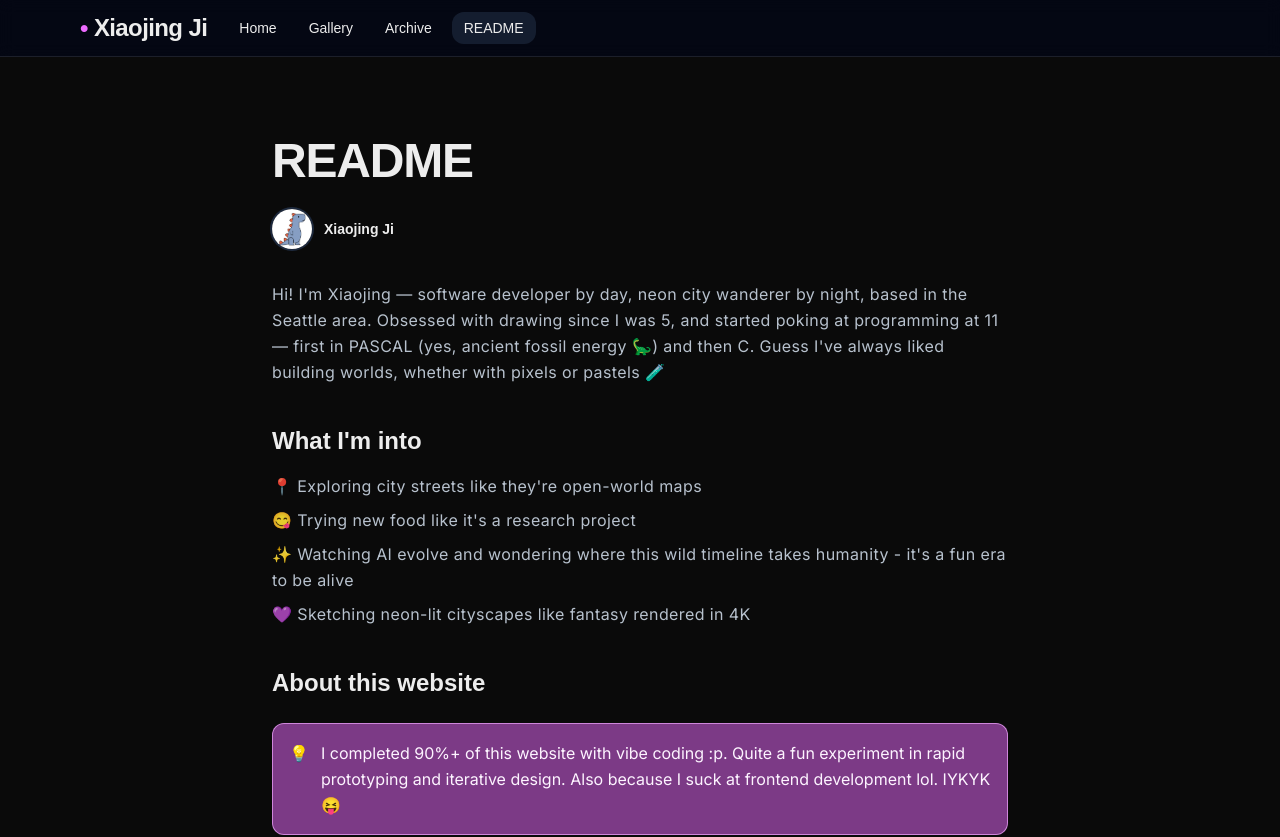
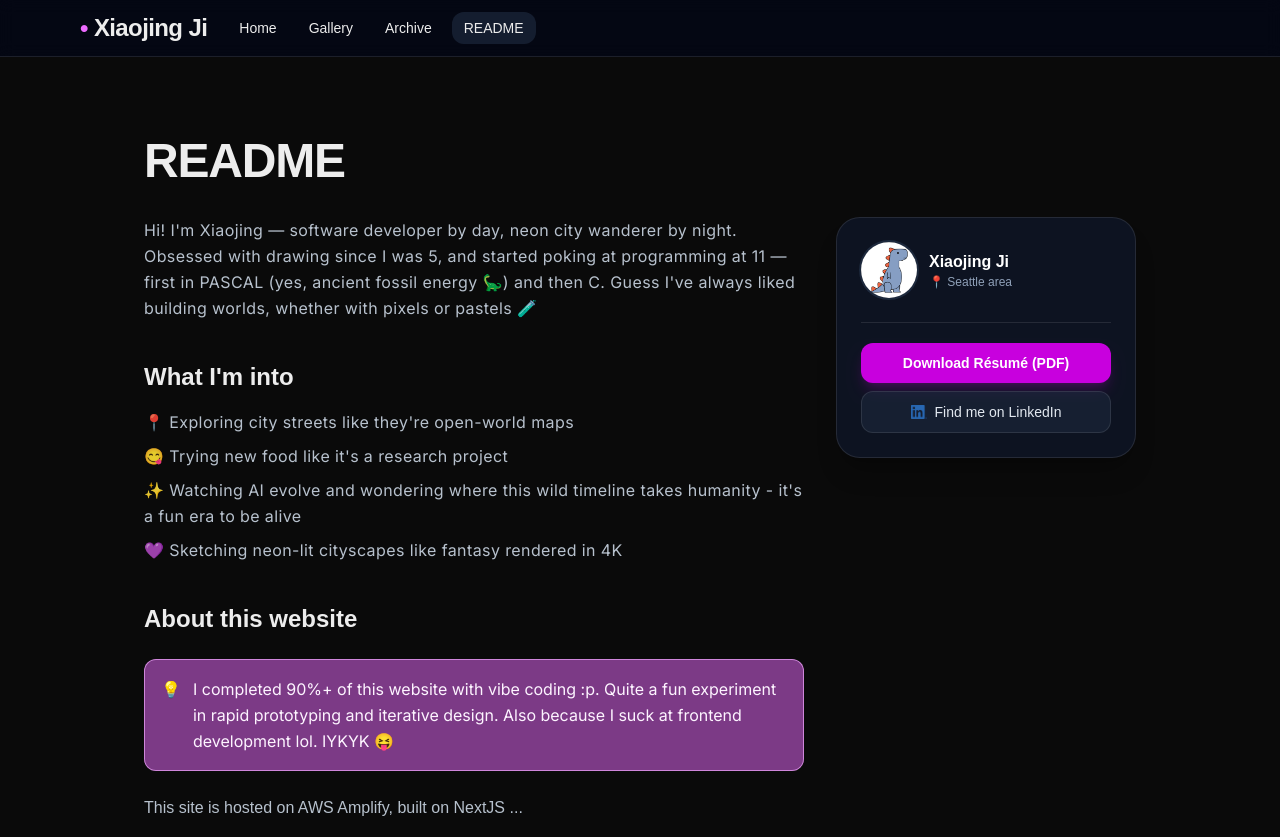
Before and after one commit to XJi/virtualkid, a Next.js app in the folder virtual-kid/: page /about in a window 1280 px wide. Shown: the top 837 px of the page. Built offline with nearby package versions, Linux system fonts and the light colour scheme.

Commit message:
Merge README page update to main brand
Redesign about page with sidebar profile card layout

```diff
--- a/virtual-kid/src/app/about/page.tsx
+++ b/virtual-kid/src/app/about/page.tsx
@@ -17,25 +17,18 @@ function Callout({ children }: { children: React.ReactNode }) {
 
 export default function AboutPage() {
   return (
-    <article className="mx-auto max-w-3xl px-4 py-10">
+    <article className="mx-auto max-w-5xl px-4 py-10">
       {/* Title */}
       <h1 className="text-4xl md:text-5xl font-extrabold tracking-tight">
         README
       </h1>
 
-      {/* Author row */}
-      <div className="mt-6 flex items-center gap-3">
-        <div className="relative h-10 w-10 overflow-hidden rounded-full ring-2 ring-slate-800">
-          <Image src="/avatar.jpg" alt="Xiaojing Ji" fill className="object-cover" />
-        </div>
-        <div className="text-sm">
-          <div className="font-semibold">Xiaojing Ji</div>
-        </div>
-      </div>
-
+      <div className="mt-8 grid gap-8 lg:grid-cols-[1fr_300px]">
+        {/* Main column */}
+        <div className="order-2 lg:order-1">
           {/* Introduction */}
-      <p className={`${inter.className} mt-8 text-slate-300/90 leading-relaxed tracking-wide`}>
-      Hi! I&apos;m Xiaojing — software developer by day, neon city wanderer by night, based in the Seattle area.
+          <p className={`${inter.className} text-slate-300/90 leading-relaxed tracking-wide`}>
+            Hi! I&apos;m Xiaojing — software developer by day, neon city wanderer by night.
             Obsessed with drawing since I was 5, and started poking at programming at 11 — first in PASCAL (yes, ancient fossil energy 🦕) and then C. Guess I&apos;ve always liked building worlds, whether with pixels or pastels 🧪
           </p>
 
@@ -61,35 +54,49 @@ export default function AboutPage() {
                 cursor
             />
           </p>
+        </div>
 
-      <p className={`${inter.className} mt-8 text-slate-300/90 leading-relaxed tracking-wide`}>
-        👉🏻
+        {/* Sidebar: profile / quick facts card */}
+        <aside className="order-1 lg:order-2 lg:sticky lg:top-24 h-fit">
+          <div className="rounded-3xl border border-white/10 bg-slate-900/70 p-6 shadow-xl shadow-black/20">
+            <div className="flex items-center gap-3">
+              <div className="relative h-14 w-14 shrink-0 overflow-hidden rounded-full ring-2 ring-slate-800">
+                <Image src="/avatar.jpg" alt="Xiaojing Ji" fill className="object-cover" />
+              </div>
+              <div>
+                <div className="font-semibold text-white">Xiaojing Ji</div>
+                <div className="text-xs text-slate-400">📍 Seattle area</div>
+              </div>
+            </div>
+
+            <div className="mt-6 flex flex-col gap-2 border-t border-white/10 pt-5">
               <a
                 href="/Xiaojing-Ji-2026-Resume.pdf"
                 download
-          className="ml-2 inline-flex items-center gap-1 text-emerald-400 hover:text-emerald-300 underline transition-colors"
+                className="inline-flex items-center justify-center gap-2 rounded-xl bg-fuchsia-600 px-4 py-2.5 text-sm font-semibold text-white shadow-lg shadow-fuchsia-600/20 transition hover:bg-fuchsia-500"
               >
-          Download My Full Profile: (PDF)
+                Download Résumé (PDF)
               </a>
-      </p>
-      <p className={`${inter.className} mt-3 text-slate-300/90 leading-relaxed tracking-wide`}>
               <a
                 href="https://www.linkedin.com/in/xiaojingji/"
                 target="_blank"
                 rel="noopener noreferrer"
                 aria-label="Open LinkedIn profile in new tab"
-          className="inline-flex items-center gap-2 text-sm text-slate-200 hover:text-white"
+                className="inline-flex items-center justify-center gap-2 rounded-xl border border-white/10 bg-slate-800/60 px-4 py-2.5 text-sm text-slate-200 transition hover:bg-slate-800"
               >
                 <Image
                   src="/LI-In.png"
-            alt="LinkedIn"
-            width={20}
-            height={20}
-            className="h-5 w-5 object-contain"
+                  alt=""
+                  width={16}
+                  height={16}
+                  className="h-4 w-4 object-contain"
                 />
                 Find me on LinkedIn
               </a>
-      </p>
+            </div>
+          </div>
+        </aside>
+      </div>
     </article>
   );
 }
```
Lines whose indentation alone changed are shown as unchanged.
